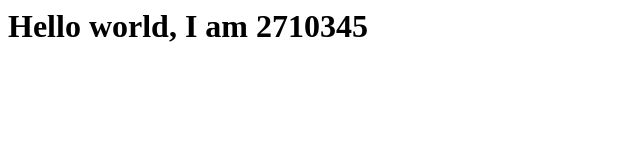
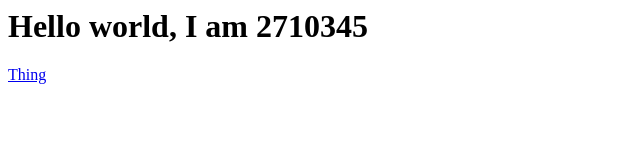
Before and after one commit to ellis-the-menace12345/ellis-the-menace.github.io, a plain HTML site: page index.html in a window 1280 px wide. Shown: the full height of the page, 0-640 px from the left. Drawn offline with Linux system fonts and the light colour scheme.

Commit message:
linked to index.html

```diff
--- a/index.html
+++ b/index.html
@@ -1 +1,2 @@
 <h1>Hello world, I am 2710345</h1>
+<a href="2710345-lab2.html">Thing</a>
```
